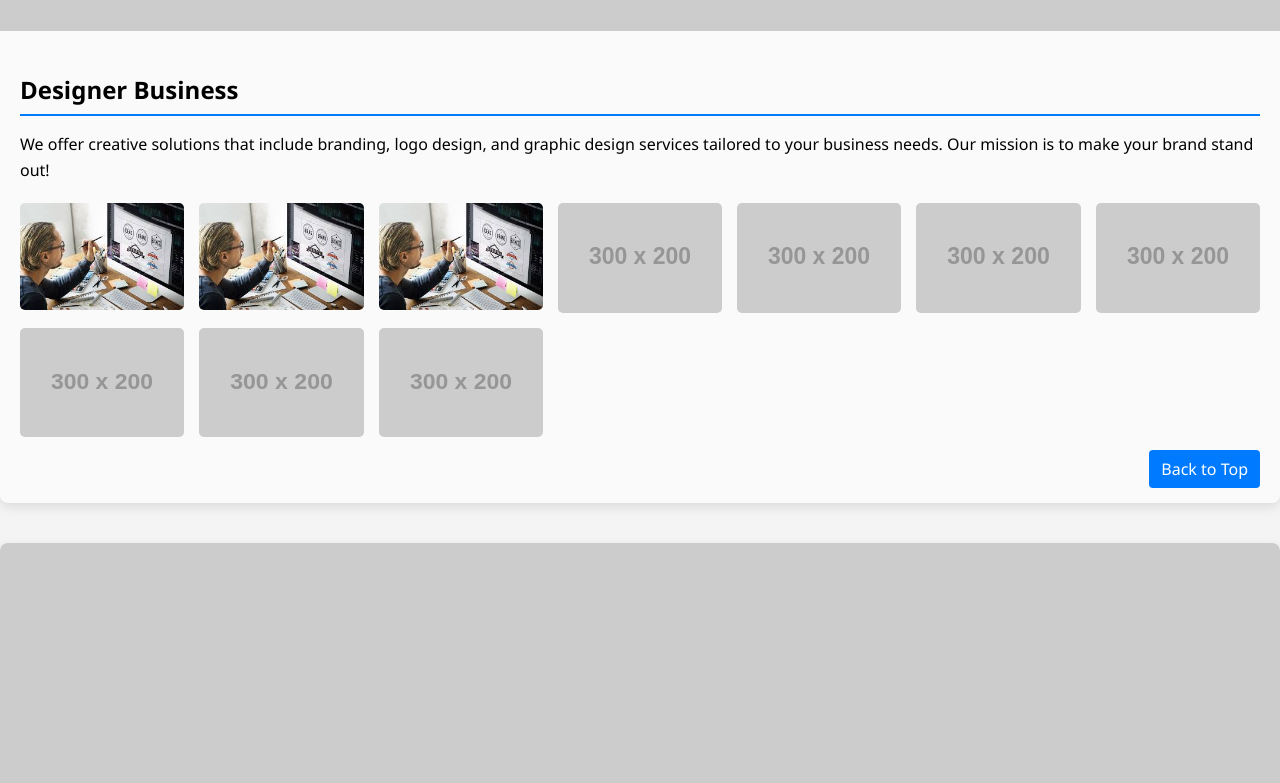
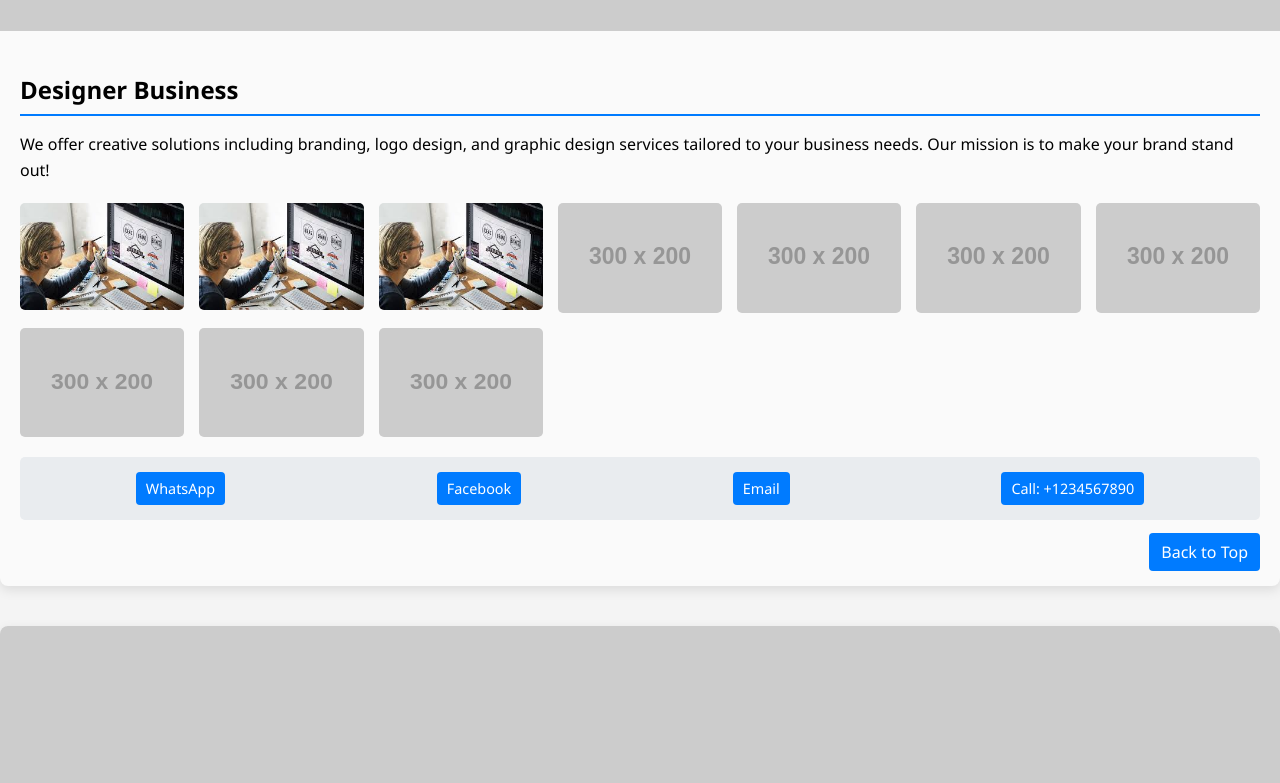
Before and after one commit to jabulani-mayenda/connect, a plain HTML site: page index.html in a window 1280 px wide. Shown: the part 1480-2263 px from the top of the page. Drawn offline with Linux system fonts and the light colour scheme; placeholder pictures from the web are drawn by us.

Commit message:
Update index.html

```diff
--- a/index.html
+++ b/index.html
@@ -2,7 +2,7 @@
 <html lang="en">
 <head>
   <meta charset="UTF-8">
-  <title>Local Business Platform - Enhanced Gallery</title>
+  <title>Local Business Platform - Enhanced Gallery & Contact</title>
   <meta name="viewport" content="width=device-width, initial-scale=1">
   <style>
     /* Global Styles */
@@ -162,6 +162,30 @@
       transition: transform 0.3s ease;
     }
 
+    /* Contact Section */
+    .contact-info {
+      margin-top: 20px;
+      padding: 15px;
+      background: #e9ecef;
+      border-radius: 5px;
+      display: flex;
+      flex-wrap: wrap;
+      gap: 10px;
+      justify-content: space-around;
+      font-size: 0.9em;
+    }
+    .contact-info a {
+      display: inline-block;
+      padding: 5px 10px;
+      background: #007BFF;
+      color: #fff;
+      border-radius: 4px;
+      transition: background 0.3s;
+    }
+    .contact-info a:hover {
+      background: #0056b3;
+    }
+
     /* Responsive Adjustments */
     @media (max-width: 768px) {
       header {
@@ -183,6 +207,10 @@
       }
       main {
         width: 95%;
+      }
+      .contact-info {
+        flex-direction: column;
+        align-items: center;
       }
     }
 
@@ -221,7 +249,7 @@
   <!-- Main Homepage Content -->
   <main>
     <h2 class="section-header">Our Businesses</h2>
-    <p>Explore the unique services each member of our community offers. Click on a business below to learn more:</p>
+    <p>Explore the unique services each member of our community offers. Click on a business below to learn more and get in touch:</p>
     <ul>
       <li><strong><a href="#designer">Designer</a></strong> - Creative solutions and branding.</li>
       <li><strong><a href="#schools">School</a></strong> - Educational excellence and community programs.</li>
@@ -230,17 +258,16 @@
     </ul>
   </main>
 
-  <!-- Designer Section with Gallery -->
+  <!-- Designer Section with Gallery and Contact Info -->
   <section id="designer">
     <div class="business-container">
       <img src="https://via.placeholder.com/800x400?text=Designer+Banner" alt="Designer Banner">
       <div class="business-content">
         <h2 class="section-header">Designer Business</h2>
-        <p>We offer creative solutions that include branding, logo design, and graphic design services tailored to your business needs. Our mission is to make your brand stand out!</p>
+        <p>We offer creative solutions including branding, logo design, and graphic design services tailored to your business needs. Our mission is to make your brand stand out!</p>
 
         <!-- Image Gallery -->
         <div class="gallery">
-          <!-- Ten sample images -->
           <img src="image/download.jpg" alt="Image 1">
           <img src="image/download.jpg" alt="Image 2">
           <img src="image/download.jpg" alt="Image 3">
@@ -252,14 +279,19 @@
           <img src="https://via.placeholder.com/300x200?text=Image+9" alt="Image 9">
           <img src="https://via.placeholder.com/300x200?text=Image+10" alt="Image 10">
         </div>
-        <!-- End Gallery -->
-
+        <!-- Contact Information -->
+        <div class="contact-info">
+          <a href="https://wa.me/1234567890" target="_blank">WhatsApp</a>
+          <a href="https://facebook.com/YourDesignerPage" target="_blank">Facebook</a>
+          <a href="mailto:designer@example.com">Email</a>
+          <a href="tel:+1234567890">Call: +1234567890</a>
+        </div>
         <div class="back-to-top"><a href="#top">Back to Top</a></div>
       </div>
     </div>
   </section>
 
-  <!-- Programmer Section with Gallery -->
+  <!-- Programmer Section with Gallery and Contact Info -->
   <section id="programmer">
     <div class="business-container">
       <img src="https://via.placeholder.com/800x400?text=Programmer+Banner" alt="Programmer Banner">
@@ -269,7 +301,6 @@
 
         <!-- Image Gallery -->
         <div class="gallery">
-          <!-- Ten sample images -->
           <img src="image/programmers.jpg" alt="Image 1">
           <img src="image/programmers.jpg" alt="Image 2">
           <img src="image/programmers.jpg" alt="Image 3">
@@ -281,14 +312,19 @@
           <img src="https://via.placeholder.com/300x200?text=Image+9" alt="Image 9">
           <img src="https://via.placeholder.com/300x200?text=Image+10" alt="Image 10">
         </div>
-        <!-- End Gallery -->
-
+        <!-- Contact Information -->
+        <div class="contact-info">
+          <a href="https://wa.me/0987654321" target="_blank">WhatsApp</a>
+          <a href="https://facebook.com/YourProgrammerPage" target="_blank">Facebook</a>
+          <a href="mailto:programmer@example.com">Email</a>
+          <a href="tel:+0987654321">Call: +0987654321</a>
+        </div>
         <div class="back-to-top"><a href="#top">Back to Top</a></div>
       </div>
     </div>
   </section>
 
-  <!-- School Section with Gallery -->
+  <!-- School Section with Gallery and Contact Info -->
   <section id="schools">
     <div class="business-container">
       <img src="https://via.placeholder.com/800x400?text=School+Banner" alt="School Banner">
@@ -298,7 +334,6 @@
 
         <!-- Image Gallery -->
         <div class="gallery">
-          <!-- Ten sample images -->
           <img src="image/school.jpg" alt="Image 1">
           <img src="image/school.jpg" alt="Image 2">
           <img src="image/school.jpg" alt="Image 3">
@@ -310,14 +345,19 @@
           <img src="https://via.placeholder.com/300x200?text=Image+9" alt="Image 9">
           <img src="https://via.placeholder.com/300x200?text=Image+10" alt="Image 10">
         </div>
-        <!-- End Gallery -->
-
+        <!-- Contact Information -->
+        <div class="contact-info">
+          <a href="https://wa.me/1122334455" target="_blank">WhatsApp</a>
+          <a href="https://facebook.com/YourSchoolPage" target="_blank">Facebook</a>
+          <a href="mailto:school@example.com">Email</a>
+          <a href="tel:+1122334455">Call: +1122334455</a>
+        </div>
         <div class="back-to-top"><a href="#top">Back to Top</a></div>
       </div>
     </div>
   </section>
 
-  <!-- Butcher Section with Gallery -->
+  <!-- Butcher Section with Gallery and Contact Info -->
   <section id="butcher">
     <div class="business-container">
       <img src="https://via.placeholder.com/800x400?text=Butcher+Banner" alt="Butcher Banner">
@@ -327,7 +367,6 @@
 
         <!-- Image Gallery -->
         <div class="gallery">
-          <!-- Ten sample images -->
           <img src="image/butcher.jpg" alt="Image 1">
           <img src="image/butcher.jpg" alt="Image 2">
           <img src="image/butcher.jpg" alt="Image 3">
@@ -339,8 +378,13 @@
           <img src="https://via.placeholder.com/300x200?text=Image+9" alt="Image 9">
           <img src="https://via.placeholder.com/300x200?text=Image+10" alt="Image 10">
         </div>
-        <!-- End Gallery -->
-
+        <!-- Contact Information -->
+        <div class="contact-info">
+          <a href="https://wa.me/6677889900" target="_blank">WhatsApp</a>
+          <a href="https://facebook.com/YourButcherPage" target="_blank">Facebook</a>
+          <a href="mailto:butcher@example.com">Email</a>
+          <a href="tel:+6677889900">Call: +6677889900</a>
+        </div>
         <div class="back-to-top"><a href="#top">Back to Top</a></div>
       </div>
     </div>
```
